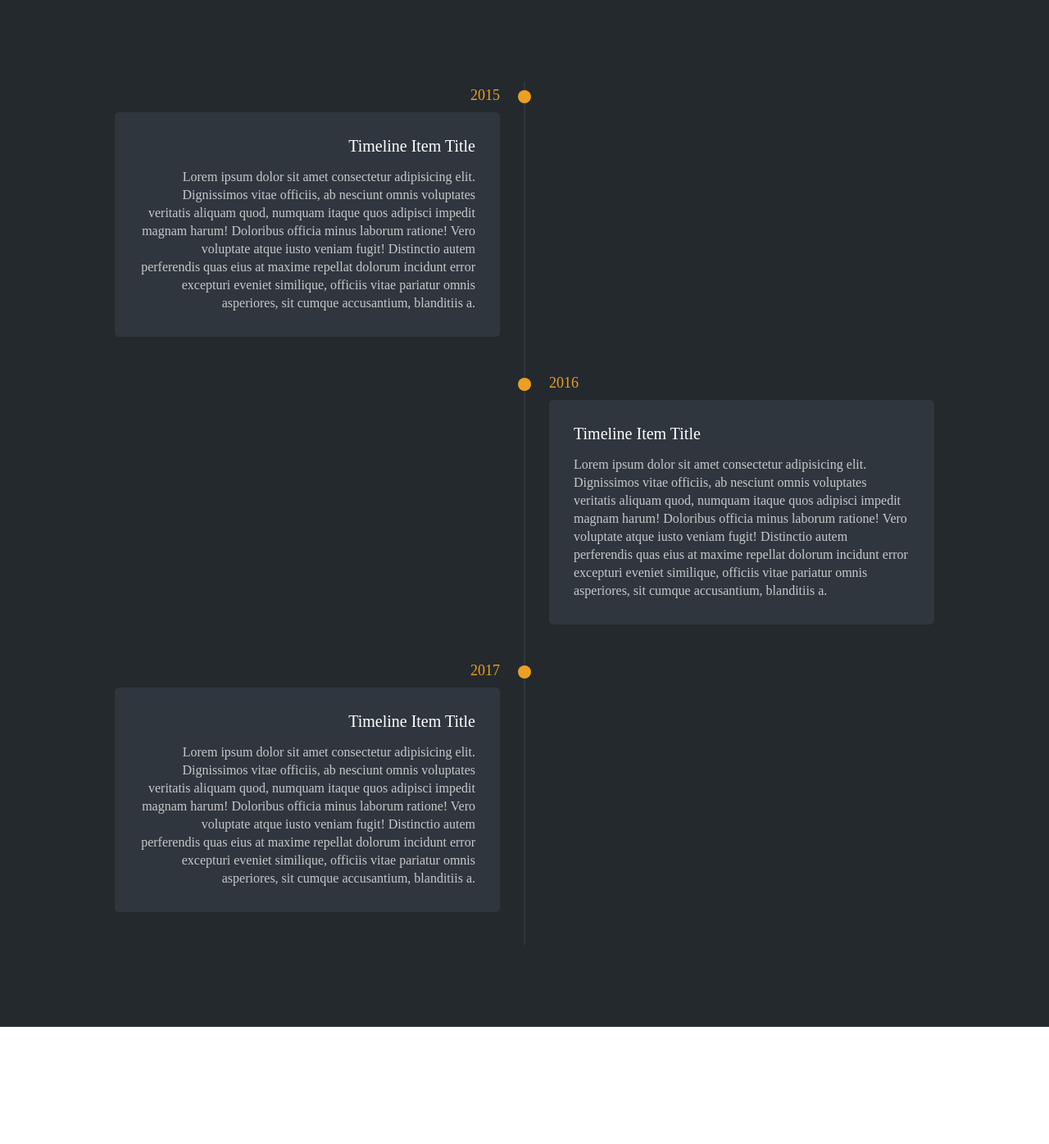
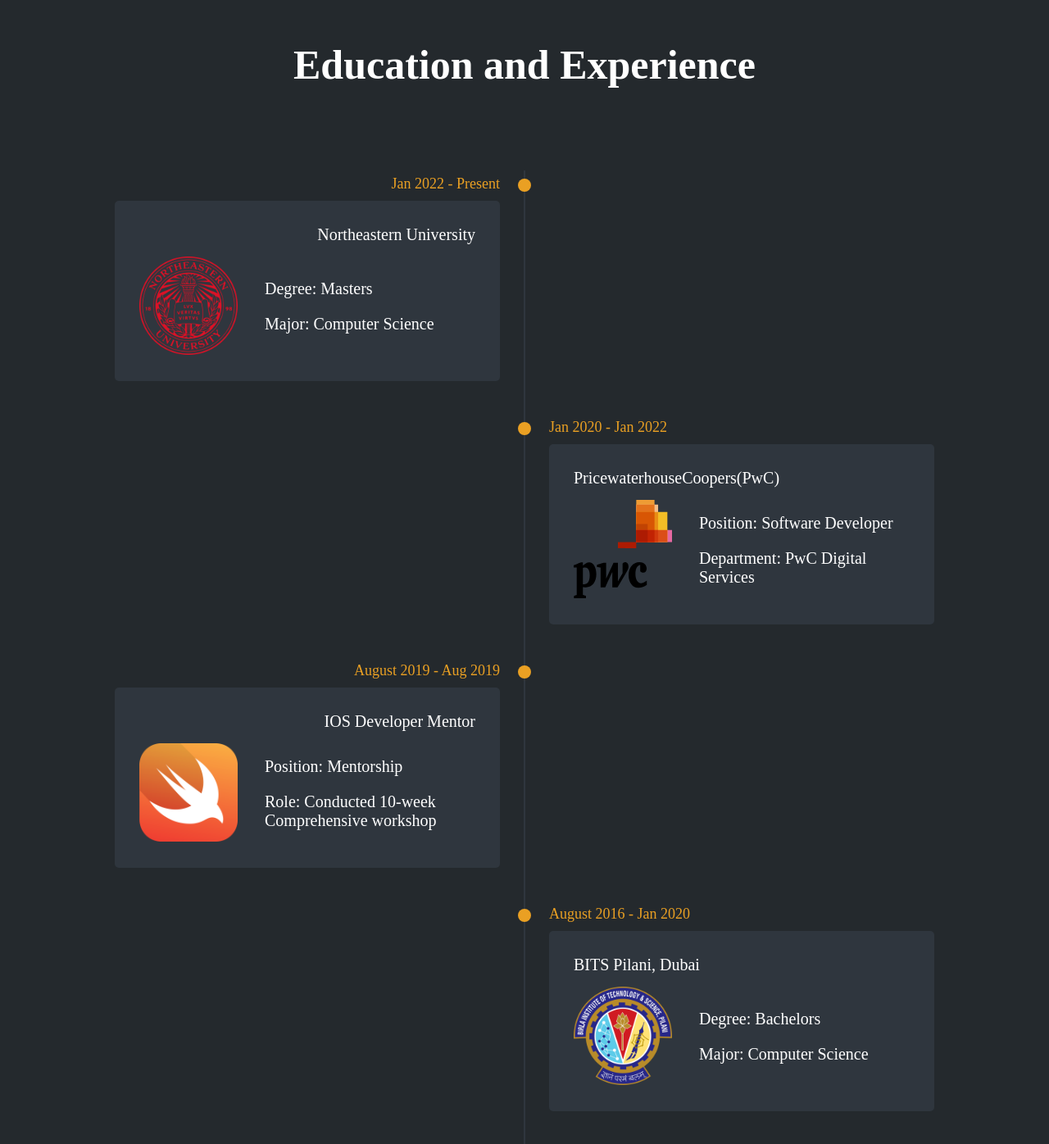
Before and after one commit to HarshitG24/Portfolio, a plain HTML site: page html/experience.html in a window 1280 px wide. Shown: the whole page at 82% size. Before the commit the page ends 1253 px from the top, so only its background shows below. Drawn offline with Linux system fonts and the light colour scheme.

Commit message:
modifications to education and experience content and alignment

```diff
--- a/css/experience.css
+++ b/css/experience.css
@@ -16,6 +16,20 @@
 
 html {
   font-size: 62.5%;
+}
+
+.timeline_body{
+    background: var(--background-color);
+}
+
+.title{
+    width: 100%;
+    margin: auto;
+    text-align: center;
+    color: var(--white-color);
+    font-size: 5rem;
+    padding-top: 5rem;
+    font-weight: 800;
 }
 
 .timeline_section {
@@ -82,6 +96,32 @@
   border-radius: 0.5rem;
 }
 
+.timeline_grid--1x3{
+    display: grid;
+    grid-template-columns: 30% 70%;
+    text-align: left;
+}
+
+.timeline_major{
+    display: flex;
+    width: 100%;
+    text-align: left;
+    justify-content: center;
+    flex-direction: column;
+    padding-left: 2rem;
+}
+
+.timeline_logo{
+    width: 12rem;
+    height: 12rem;
+}
+
+.timeline_txt{
+    padding: 1rem;
+    font-size: 2rem;
+    color: var(--white-color);
+}
+
 .timeline_content h3 {
   font-size: 2rem;
   color: var(--white-color);
@@ -90,15 +130,22 @@
   font-weight: 500;
 }
 
-.timeline_content p {
+/* .timeline_content p {
   color: var(--content-text);
   font-size: 1.6rem;
   font-weight: 300;
   line-height: 2.2rem;
-}
+} */
 
 @media screen and (max-width: 768px) {
 
+    .timeline_grid {
+        grid-template-columns: repeat(1, 1fr)
+    }
+
+    .title{
+        font-size: 3rem;
+    }
     .timeline_items::before{
         left: 0.7rem;
     }
@@ -115,4 +162,13 @@
   .timeline_dot{
     left: 0;
   }
+
+  .timeline_major{
+    padding-left: 0;
+  }
+
+  .timeline_txt{
+    padding: 1rem;
+    padding-left: 0;
+  }
 }
--- a/html/experience.html
+++ b/html/experience.html
@@ -8,64 +8,91 @@
     <link rel="stylesheet" href="/css/experience.css" />
   </head>
   <body>
+    <div class="timeline_body">
+      <p class="title">Education and Experience</p>
       <section class="timeline_section">
         <div class="timeline_items">
           <div class="timeline_item">
             <div class="timeline_dot"></div>
-          <div class="timeline_date">2015</div>
+            <div class="timeline_date">Jan 2022 - Present</div>
             <div class="timeline_content">
-            <h3>timeline item title</h3>
-            <p>
-              Lorem ipsum dolor sit amet consectetur adipisicing elit.
-              Dignissimos vitae officiis, ab nesciunt omnis voluptates veritatis
-              aliquam quod, numquam itaque quos adipisci impedit magnam harum!
-              Doloribus officia minus laborum ratione! Vero voluptate atque
-              iusto veniam fugit! Distinctio autem perferendis quas eius at
-              maxime repellat dolorum incidunt error excepturi eveniet
-              similique, officiis vitae pariatur omnis asperiores, sit cumque
-              accusantium, blanditiis a.
-            </p>
+              <h3>Northeastern University</h3>
+              <div class="timeline_grid timeline_grid--1x3">
+                <div>
+                  <img
+                    class="timeline_logo"
+                    src="/images/neu_logo.png"
+                    alt="Northeastern University Logo" />
+                </div>
+                <div class="timeline_major">
+                  <p class="timeline_txt">Degree: Masters</p>
+                  <p class="timeline_txt">Major: Computer Science</p>
+                </div>
+              </div>
             </div>
           </div>
 
           <div class="timeline_item">
             <div class="timeline_dot"></div>
-          <div class="timeline_date">2016</div>
+            <div class="timeline_date">Jan 2020 - Jan 2022</div>
             <div class="timeline_content">
-            <h3>timeline item title</h3>
-            <p>
-              Lorem ipsum dolor sit amet consectetur adipisicing elit.
-              Dignissimos vitae officiis, ab nesciunt omnis voluptates veritatis
-              aliquam quod, numquam itaque quos adipisci impedit magnam harum!
-              Doloribus officia minus laborum ratione! Vero voluptate atque
-              iusto veniam fugit! Distinctio autem perferendis quas eius at
-              maxime repellat dolorum incidunt error excepturi eveniet
-              similique, officiis vitae pariatur omnis asperiores, sit cumque
-              accusantium, blanditiis a.
-            </p>
+              <h3>PricewaterhouseCoopers(PwC)</h3>
+              <div class="timeline_grid timeline_grid--1x3">
+                <div>
+                  <img
+                    class="timeline_logo"
+                    src="/images/pwc_logo.svg"
+                    alt="PwC Logo" />
+                </div>
+                <div class="timeline_major">
+                  <p class="timeline_txt">Position: Software Developer</p>
+                  <p class="timeline_txt">Department: PwC Digital Services</p>
+                </div>
+              </div>
             </div>
           </div>
 
           <div class="timeline_item">
             <div class="timeline_dot"></div>
-          <div class="timeline_date">2017</div>
+            <div class="timeline_date">August 2019 - Aug 2019</div>
             <div class="timeline_content">
-            <h3>timeline item title</h3>
-            <p>
-              Lorem ipsum dolor sit amet consectetur adipisicing elit.
-              Dignissimos vitae officiis, ab nesciunt omnis voluptates veritatis
-              aliquam quod, numquam itaque quos adipisci impedit magnam harum!
-              Doloribus officia minus laborum ratione! Vero voluptate atque
-              iusto veniam fugit! Distinctio autem perferendis quas eius at
-              maxime repellat dolorum incidunt error excepturi eveniet
-              similique, officiis vitae pariatur omnis asperiores, sit cumque
-              accusantium, blanditiis a.
-            </p>
+              <h3>iOS Developer Mentor</h3>
+              <div class="timeline_grid timeline_grid--1x3">
+                <div>
+                  <img
+                    class="timeline_logo"
+                    src="/images/swift_logo.png"
+                    alt="Swift 5 Logo" />
+                </div>
+                <div class="timeline_major">
+                  <p class="timeline_txt">Position: Mentorship</p>
+                  <p class="timeline_txt">Role: Conducted 10-week Comprehensive workshop</p>
+                </div>
+              </div>
             </div>
           </div>
 
-
+          <div class="timeline_item">
+            <div class="timeline_dot"></div>
+            <div class="timeline_date">August 2016 - Jan 2020</div>
+            <div class="timeline_content">
+              <h3>BITS Pilani, Dubai</h3>
+              <div class="timeline_grid timeline_grid--1x3">
+                <div>
+                  <img
+                    class="timeline_logo"
+                    src="/images/bits_pilani_logo.png"
+                    alt="BITS University Logo" />
+                </div>
+                <div class="timeline_major">
+                  <p class="timeline_txt">Degree: Bachelors</p>
+                  <p class="timeline_txt">Major: Computer Science</p>
+                </div>
+              </div>
+            </div>
+          </div>
         </div>
       </section>
+    </div>
   </body>
 </html>
```
Also changed, not shown: images/bits_pilani_logo.png (added), images/neu_logo.png (added), images/pwc_logo.svg (added), images/swift_logo.png (added). Lines whose indentation alone changed are shown as unchanged.
